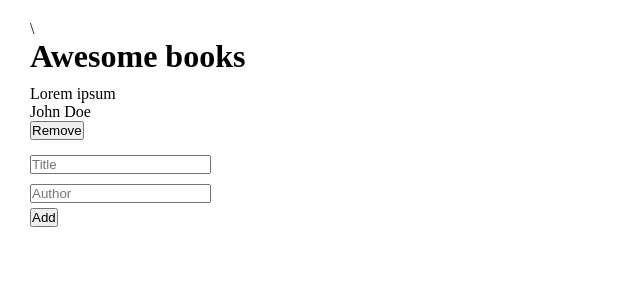
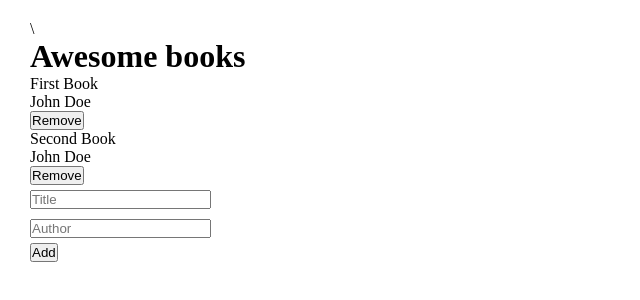
Before and after one commit to biruk-bereka/awesome-books, a website: page index.html in a window 1280 px wide. Shown: the whole page, without its empty margins (0-640 px from the left). Drawn offline with Linux system fonts and the light colour scheme.

Commit message:
display books in the page

```diff
--- a/index.html
+++ b/index.html
@@ -14,17 +14,18 @@
    </header>
    <section class="books-section">
     <div class="books">
-       <div class="book">
+       <!-- <div class="book">
           <p>Lorem ipsum</p>
           <p>John Doe</p>
           <button class="remove">Remove</button>
-       </div>
+       </div> -->
     </div>
-    <form action="">
+    <form class="form" action="#" method="post">
         <input type="text" id="title" class="title" placeholder="Title" name="title"><br>
         <input type="text" id="author" class="author" placeholder="Author" name="author"><br>
     <button type="submit" class="add">Add</button>
    </form>
    </section>
+   <script src="index.js"></script>
 </body>
 </html>
--- /dev/null
+++ b/index.js
@@ -0,0 +1,28 @@
+const books = [
+    {
+        title: "First Book",
+        author: "John Doe"
+    },
+
+    {
+        title: "Second Book",
+        author: "John Doe"
+    }
+];
+
+const booksContainer = document.querySelector('.books');
+
+function displayBook(book){
+    const bookContainer = document.createElement('div');
+    const title = document.createElement('p');
+    title.innerText = book.title;
+    const author = document.createElement('p');
+    author.innerText = book.author;
+    const removeButton = document.createElement('button');
+    removeButton.className = 'remove';
+    removeButton.innerText = 'Remove';
+    bookContainer.append(title,author,removeButton);
+    booksContainer.append(bookContainer);
+}
+
+books.forEach( book => displayBook(book));
```
